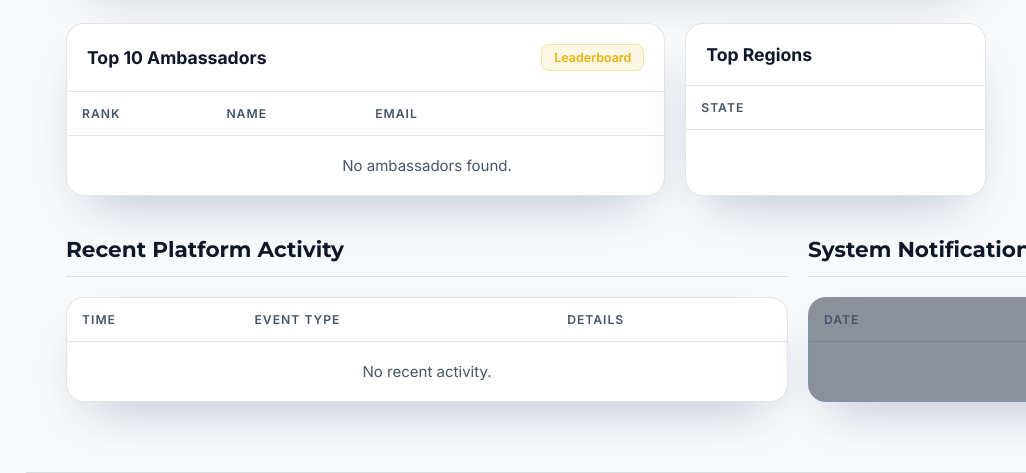
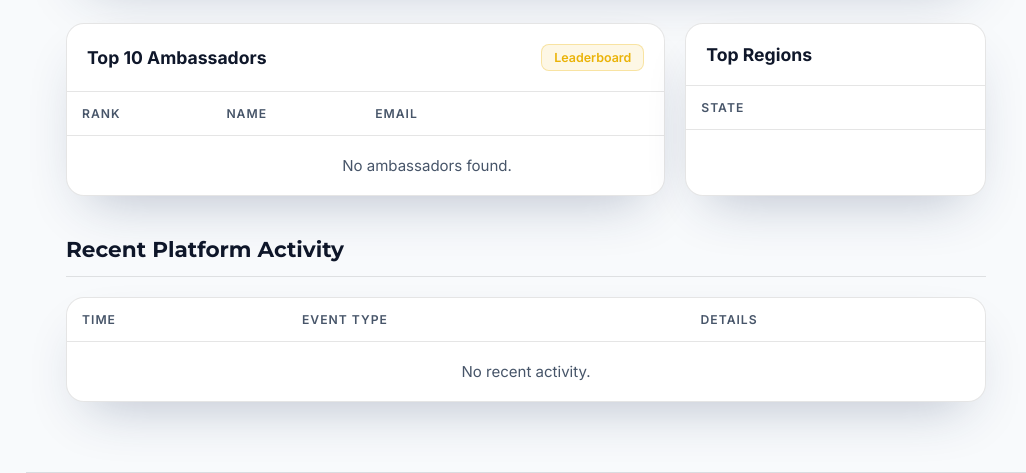
Before and after one commit to hellovirtuole/virtuole-backend, a Flask app: template templates/dashboard_admin.html in a window 1280 px wide. Shown: the part 3096-3569 px from the top of the page, without its empty margins (254-1280 px from the left). Run offline with Flask 3, Linux system fonts and the light colour scheme; the template is opened without the code that fills it, so the values that code supplies are empty; some libraries are stand-ins or nearby versions.

Commit message:
Remove System Notifications section from Admin Dashboard

```diff
--- a/templates/dashboard_admin.html
+++ b/templates/dashboard_admin.html
@@ -191,11 +191,8 @@
                 </div>
             </div>
 
-            <div style="display:grid; grid-template-columns: 1fr 1fr; gap: 20px; margin-top: 40px;">
-                <!-- Activity Feed Column -->
-                <div>
-                    <div class="dash-section-title" style="margin-top: 0;">Recent Platform Activity</div>
-                    <div class="au-panel" style="padding:0; overflow-x:auto;">
+            <div class="dash-section-title" style="margin-top: 40px;">Recent Platform Activity</div>
+            <div class="au-panel" style="padding:0; overflow-x:auto;">
                 <table class="au-table">
                     <thead>
                         <tr>
@@ -226,45 +223,8 @@
                     </tbody>
                 </table>
             </div>
-            </div>
-
-            <!-- Notifications Column -->
-            <div>
-                <div class="dash-section-title" style="margin-top: 0;">System Notifications (Forms & Apps)</div>
-                <div class="au-panel" style="padding:0; overflow-x:auto; background: rgba(30, 41, 59, 0.5); border-color: rgba(96, 165, 250, 0.2);">
-                    <table class="au-table">
-                        <thead>
-                            <tr>
-                                <th>Date</th>
-                                <th>Notification</th>
-                            </tr>
-                        </thead>
-                        <tbody>
-                            {% for notif in sys_notifs %}
-                            <tr>
-                                <td style="white-space:nowrap; color:var(--text-muted); font-size:0.9em;">
-                                    {{ notif.created_at[:10] }}
-                                </td>
-                                <td>
-                                    <div style="font-weight:600; color:var(--text-main); margin-bottom:2px;">
-                                        <span class="au-badge {% if notif.type == 'feedback' %}s-gold{% else %}s-blue{% endif %}" style="margin-right: 8px;">
-                                            {{ notif.type | title }}
-                                        </span>
-                                        {{ notif.title }}
-                                    </div>
-                                    <div style="color:var(--text-muted); font-size:0.9em;">{{ notif.description }}</div>
-                                    <div style="color:var(--text-muted); font-size:0.8em; margin-top:2px;">{{ notif.metadata.email }}</div>
-                                </td>
-                            </tr>
-                            {% else %}
-                            <tr><td colspan="2" style="text-align:center; padding:20px; color:var(--text-muted);">No recent notifications.</td></tr>
-                            {% endfor %}
-                        </tbody>
-                    </table>
-                </div>
-            </div>
-            </div>
         </div>
+
 
         <!-- ===================== MANAGE PROGRAMS ===================== -->
         <div id="programs-view" class="view-section">
```
